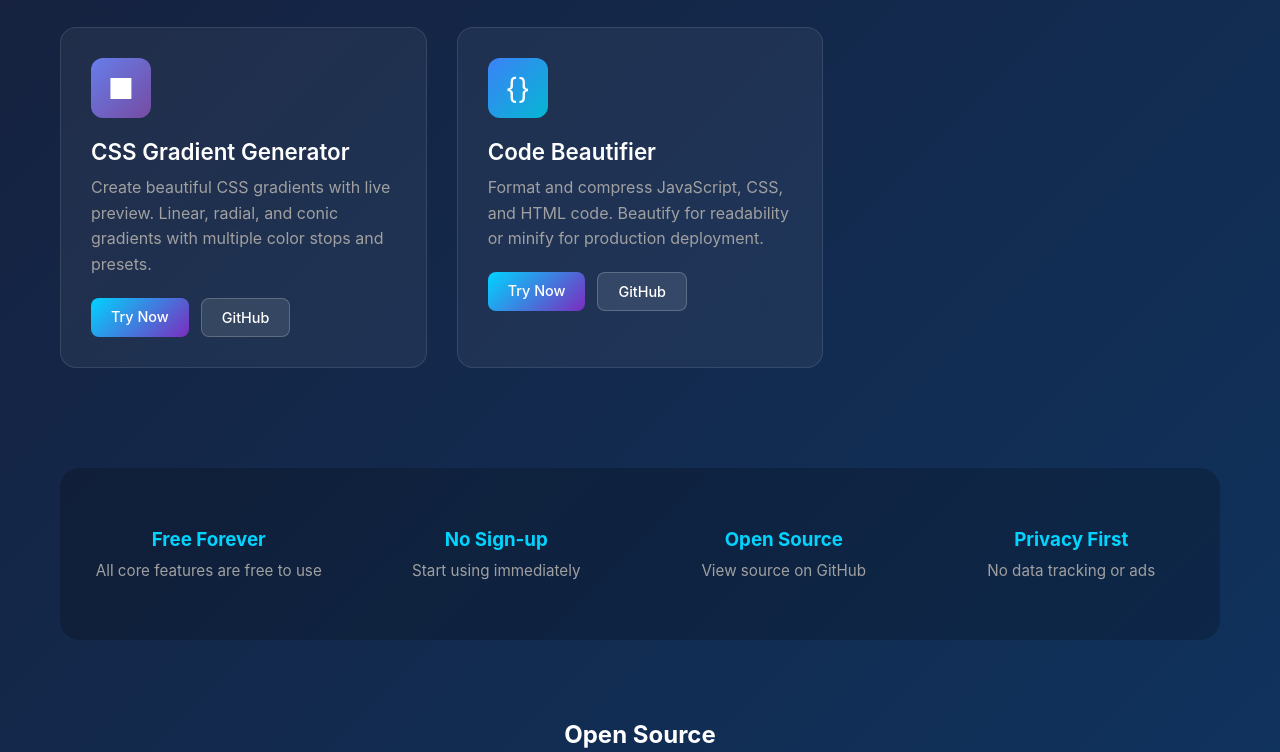
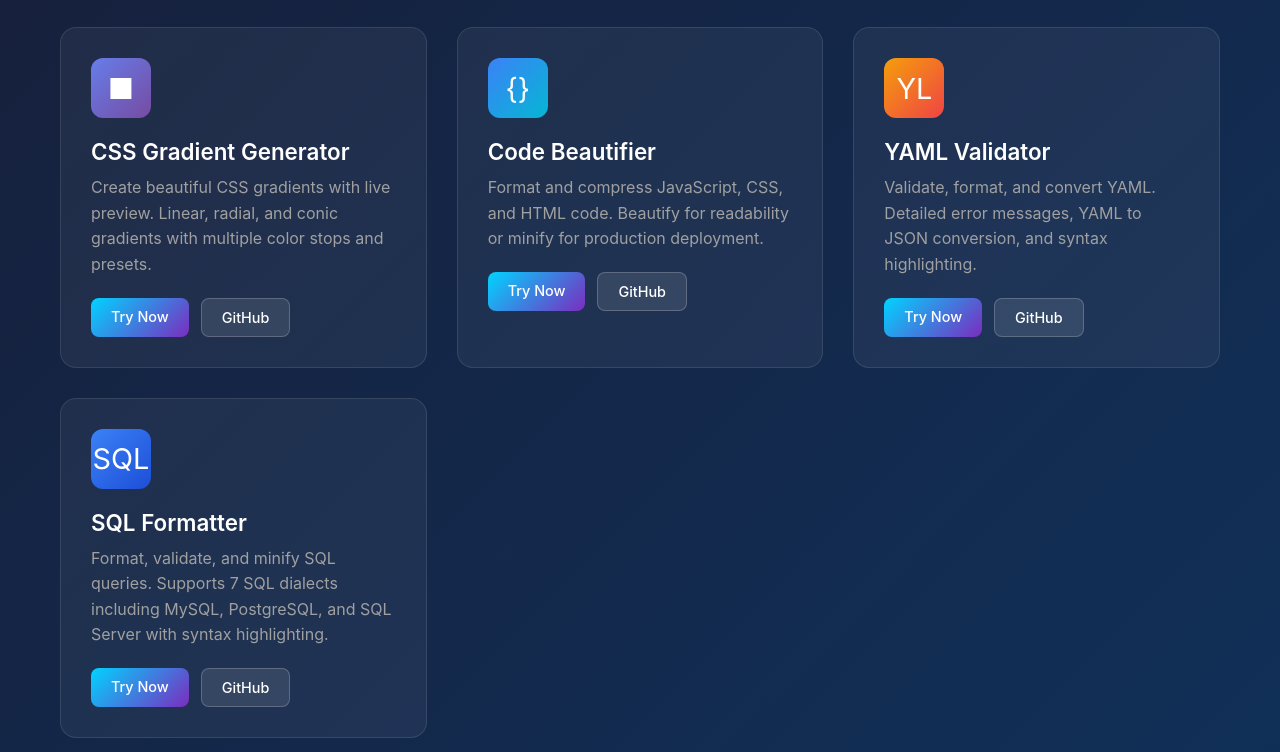
Before and after one commit to doingy/auto-company, a plain HTML site: page index.html in a window 1280 px wide. Shown: the part 2490-3242 px from the top of the page. Drawn offline with Linux system fonts and the light colour scheme.

Commit message:
Add SQL Formatter to portfolio (Product #23)
Co-Authored-By: Claude Opus 4.6 <noreply@anthropic.com>

```diff
--- a/index.html
+++ b/index.html
@@ -447,6 +447,28 @@
                         <a href="https://github.com/doingy/code-beautifier" class="btn btn-secondary">GitHub</a>
                     </div>
                 </div>
+
+                <!-- YAML Validator -->
+                <div class="product-card">
+                    <div class="product-icon" style="background: linear-gradient(135deg, #f59e0b, #ef4444);">YL</div>
+                    <h3 class="product-name">YAML Validator</h3>
+                    <p class="product-desc">Validate, format, and convert YAML. Detailed error messages, YAML to JSON conversion, and syntax highlighting.</p>
+                    <div class="product-links">
+                        <a href="https://doingy.github.io/yaml-validator/" class="btn btn-primary">Try Now</a>
+                        <a href="https://github.com/doingy/yaml-validator" class="btn btn-secondary">GitHub</a>
+                    </div>
+                </div>
+
+                <!-- SQL Formatter -->
+                <div class="product-card">
+                    <div class="product-icon" style="background: linear-gradient(135deg, #3b82f6, #1d4ed8);">SQL</div>
+                    <h3 class="product-name">SQL Formatter</h3>
+                    <p class="product-desc">Format, validate, and minify SQL queries. Supports 7 SQL dialects including MySQL, PostgreSQL, and SQL Server with syntax highlighting.</p>
+                    <div class="product-links">
+                        <a href="https://doingy.github.io/sql-formatter/" class="btn btn-primary">Try Now</a>
+                        <a href="https://github.com/doingy/sql-formatter" class="btn btn-secondary">GitHub</a>
+                    </div>
+                </div>
             </div>
         </section>
 
```
